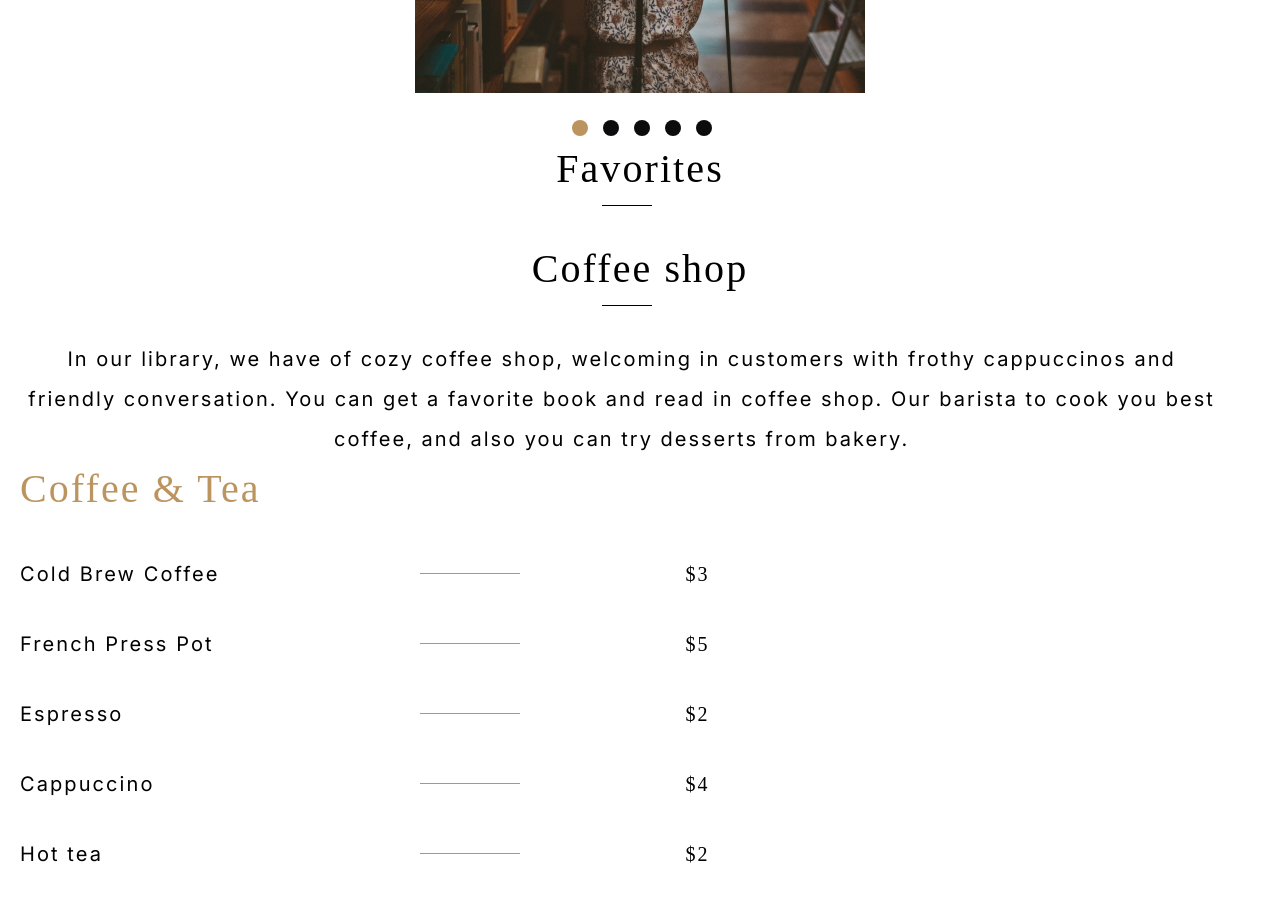
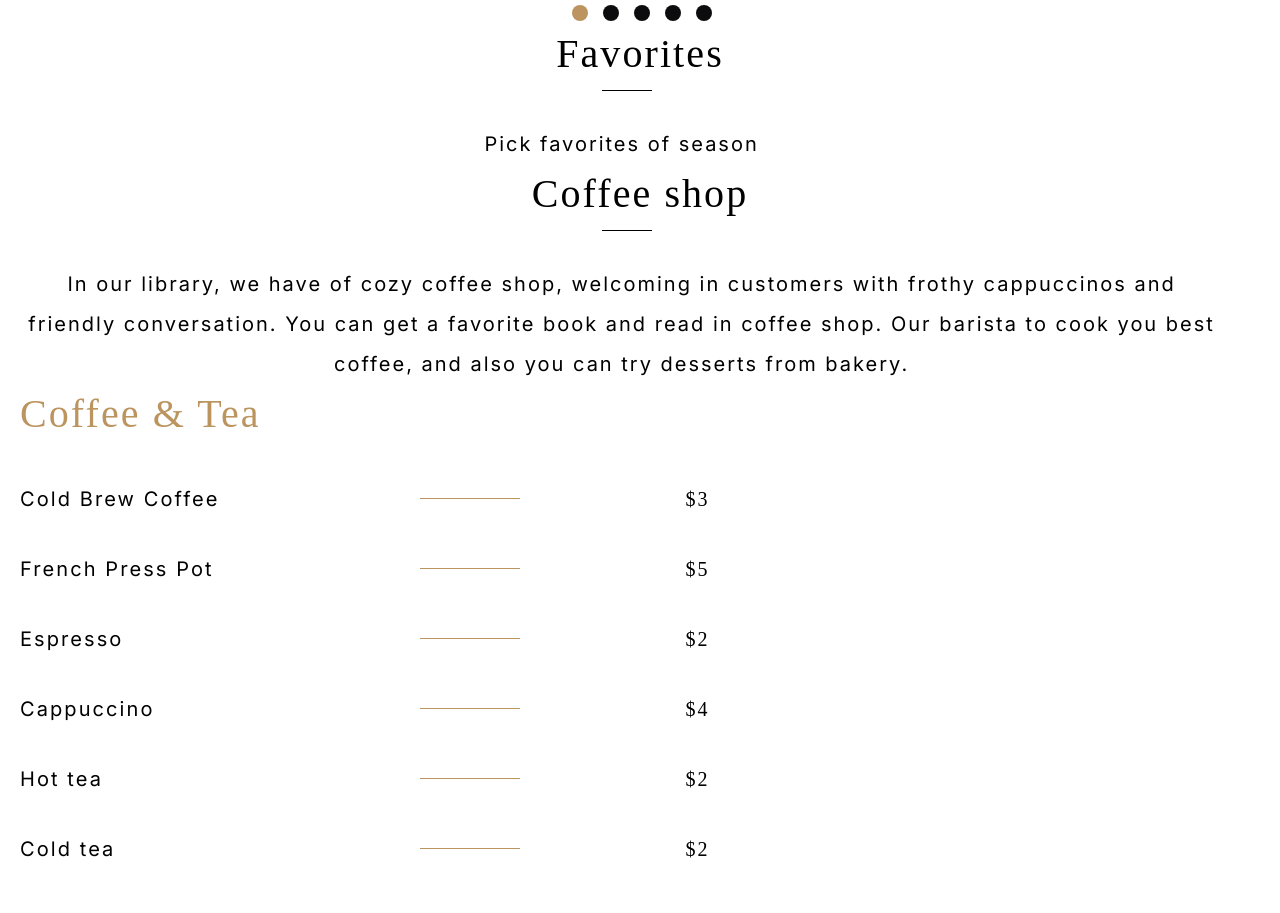
Before and after one commit to zena7/library-vite, a React (Vite) app: page / in a window 1280 px wide. Shown: the part 1740-2653 px from the top of the page. Built offline with nearby package versions, Linux system fonts and the light colour scheme; a web font is replaced by a local one.

Commit message:
refactor: attach header

```diff
--- a/src/App.css
+++ b/src/App.css
@@ -5,7 +5,7 @@ footer {
 }
 
 main {
-  /* position: relative; */
+  position: relative;
   /* overflow: hidden; */
 }
 
--- a/src/App.jsx
+++ b/src/App.jsx
@@ -25,6 +25,8 @@ function App() {
         </Section>
         <Section className='favorites' id='favorites'>
           <h2>Favorites</h2>
+          <p>Pick favorites of season</p>
+          <></>
         </Section>
         <Section className='coffeeShop' id='coffeeShop'>
           <h2>Coffee shop</h2>
--- a/src/header/Header.module.css
+++ b/src/header/Header.module.css
@@ -7,7 +7,9 @@
   width: 100%;
   /* margin-left: auto;
   margin-right: auto; */
+  position: fixed;
   padding: 2.604% 2.604%;
+  z-index: 1;
 }
 
 .menu {
```
